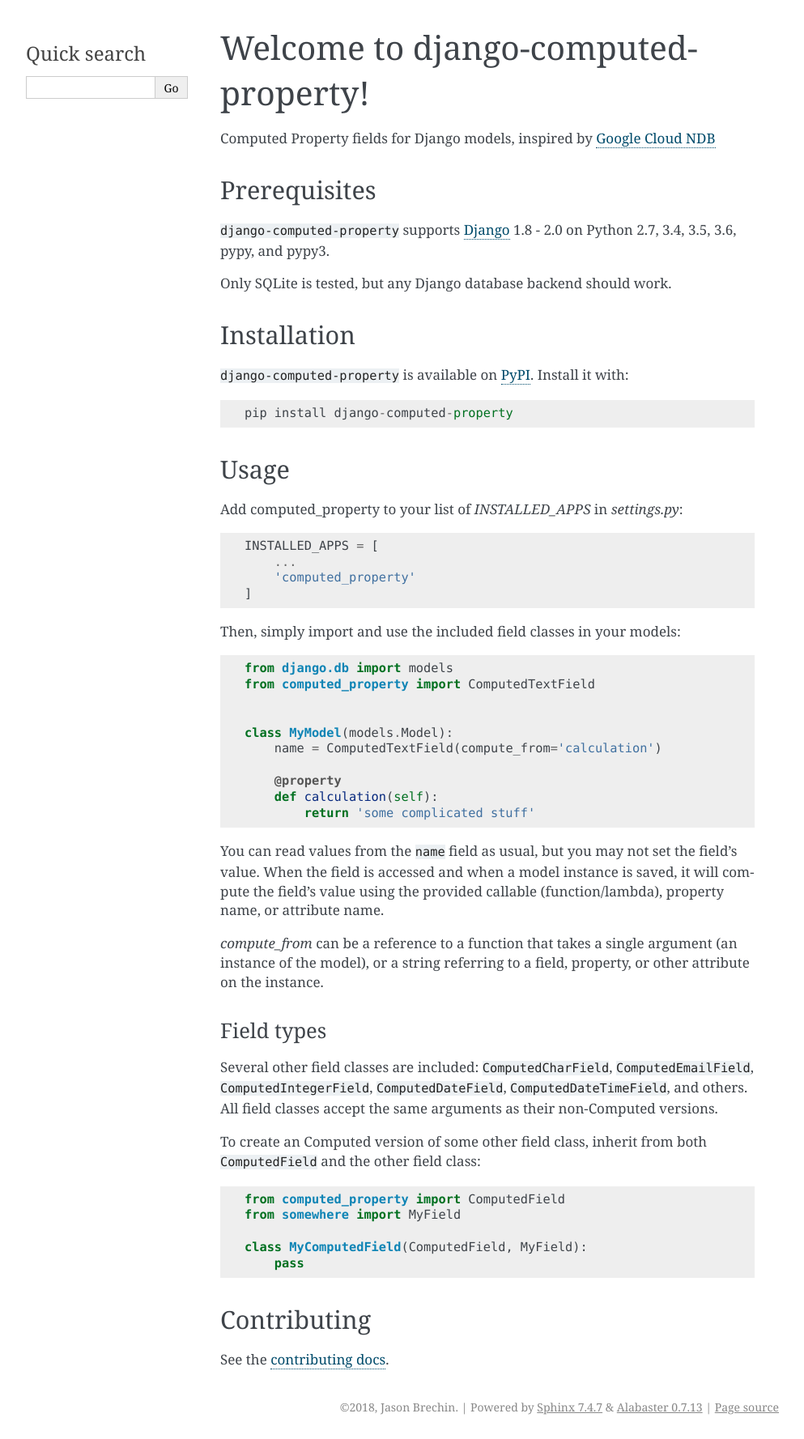
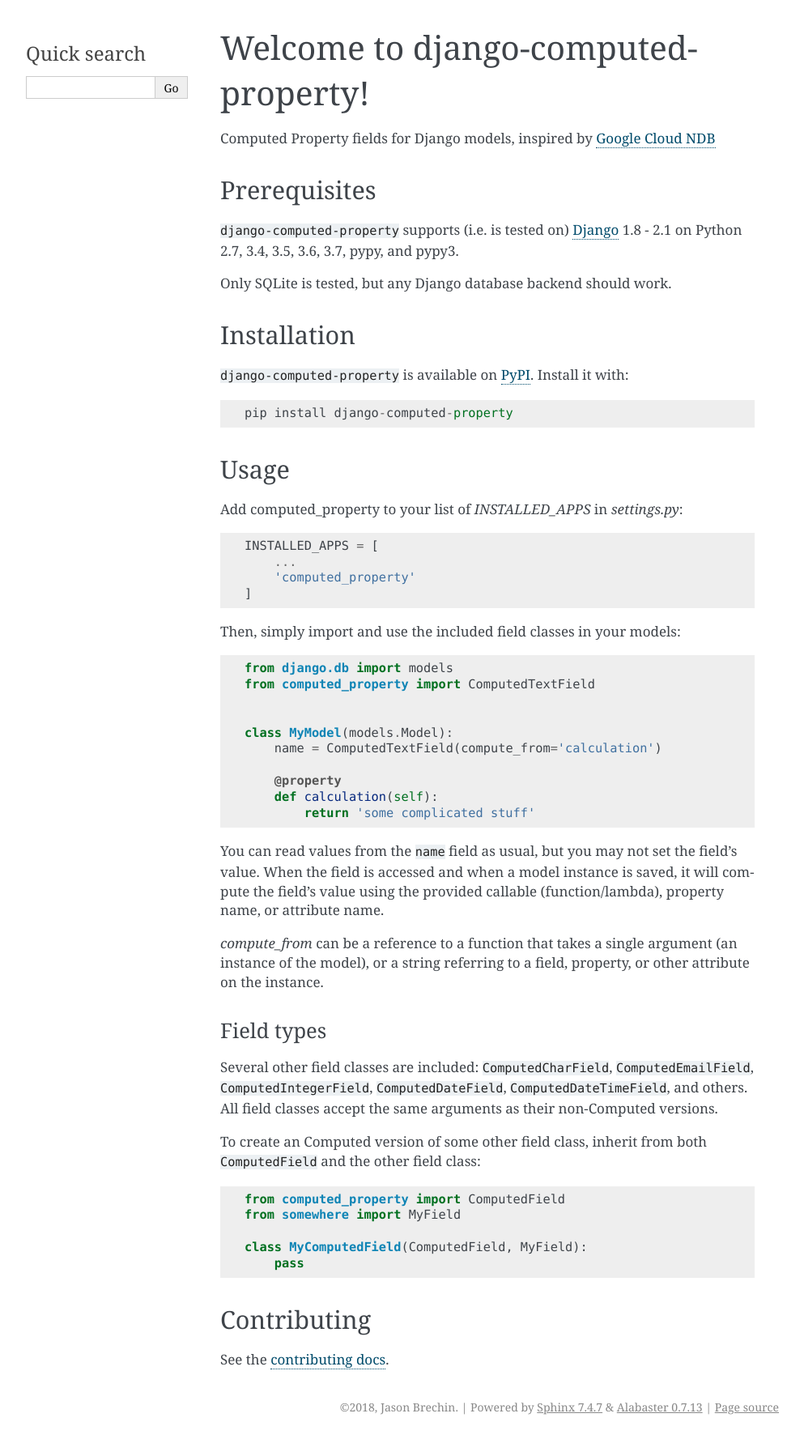
Before and after one commit to brechin/django-computed-property, a Sphinx documentation site: the page built from doc/index.rst, in a window 1280 px wide. Shown: the whole page at 81% size, without its empty margins (148-1141 px from the left). Built offline with Sphinx 7.4.7, drawn with Linux system fonts in a browser that asks for light colours.

Commit message:
Doc update of version support

```diff
--- a/doc/index.rst
+++ b/doc/index.rst
@@ -9,8 +9,8 @@
 Prerequisites
 -------------
 
-``django-computed-property`` supports `Django`_ 1.8 - 2.0 on Python 2.7,
-3.4, 3.5, 3.6, pypy, and pypy3.
+``django-computed-property`` supports (i.e. is tested on) `Django`_ 1.8 - 2.1 on Python 2.7,
+3.4, 3.5, 3.6, 3.7, pypy, and pypy3.
 
 Only SQLite is tested, but any Django database backend should work.
 
```
